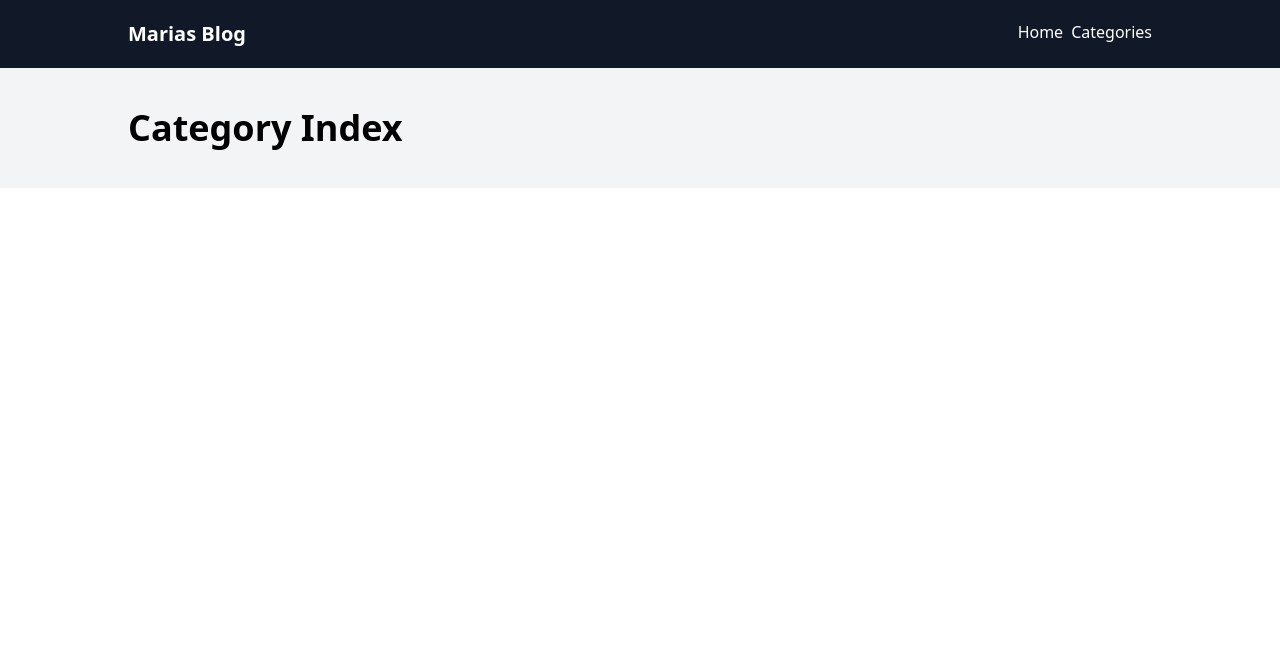
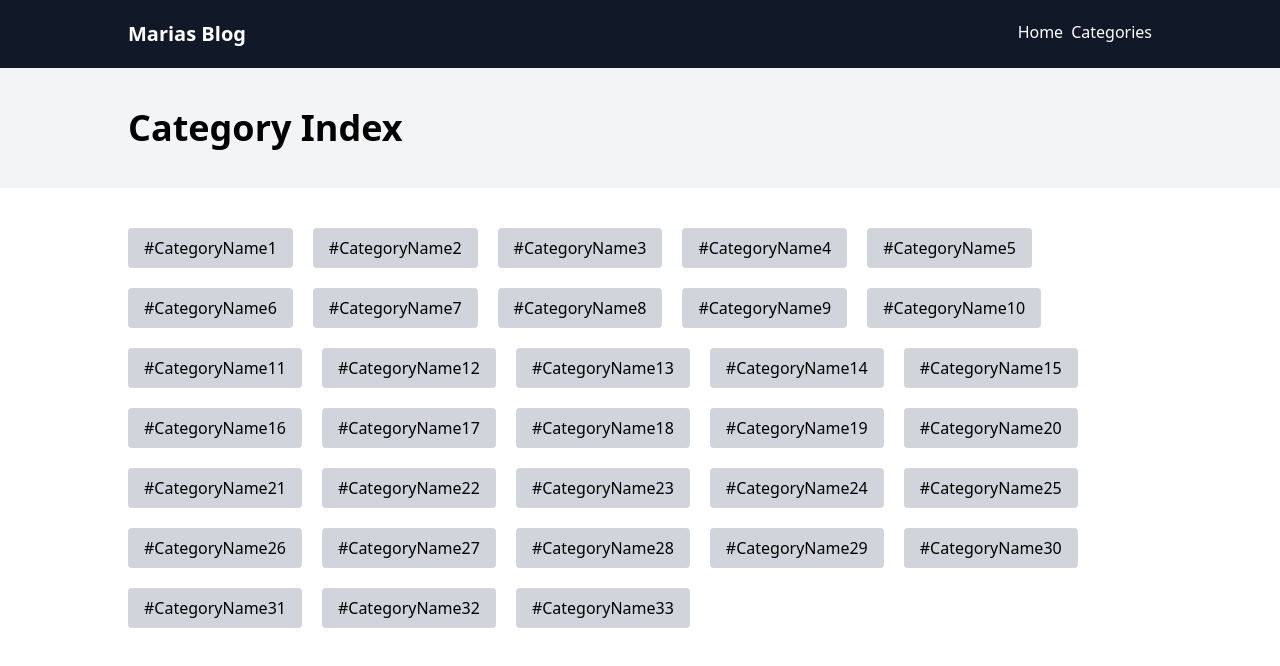
Before and after one commit to pretro/maria_blog, a Nuxt app: page /categories in a window 1280 px wide. Shown: the top 666 px of the page. Built offline with nearby package versions, Linux system fonts and the light colour scheme.

Commit message:
Created categories file

```diff
--- a/pages/[slug].vue
+++ b/pages/[slug].vue
@@ -1,13 +1,32 @@
 <template>
-    {{ params }}
+  <main>
+    <section class="header container py-12 sm:py-24">
+        <!--Post Title-->
+        <div class="post-title text-center mb-5">
+            <h1 class="text-3xl sm:text-5xl font-bold">
+                Journalistyrket har tagit mig till många platser i världen.
+            </h1>
+        </div>
+        <!--Post Meta-->
+        <div class="post-meta text-center mb-10">
+            <span class="mr-3">Written by Maria Hagström</span>
+            <span class="mr-3">Publicerad 2024-02-14</span>
+        </div>
+        <!--Post Image-->
+        <div class="w-full h-[250px] sm:h-[400px] relative shadow-xl rounded overflow-hidden mb-10">
+            <img src="/assets/img/maria.jpeg" alt="blog Thumb" class="absolute w-full h-full object-cover"/>
+        </div>
+        <!--Post Content-->
+        <div class="post-content">
+            Lorem ipsum dolor, sit amet consectetur adipisicing elit.
+            Itaque voluptas incidunt minima commodi! Doloremque quod
+            eos natus voluptas beatae totam?
+        </div>
+    </section>
+  </main>
 </template>
 
 <script lang="ts" setup>
-import { useRoute } from 'vue-router';
-
-    const {params} = useRoute();
+import { useRoute } from "vue-router";
+const { params } = useRoute();
 </script>
-
-<style scoped>
-
-</style>
--- a/pages/categories/index.vue
+++ b/pages/categories/index.vue
@@ -1,5 +1,16 @@
 <template>
     <PageHeader title="Category Index"/>
+    <section class="py-10 container">
+        <div class="flex flex-wrap gap-5">
+            <NuxtLink
+                v-for="i in 33"
+                :key="i"
+                to="/categories/1234"
+                class="block py-2 px-4 bg-gray-300 rounded hover:bg-gray-400"
+                >#CategoryName{{ i }}
+            </NuxtLink>
+        </div>
+    </section>
 </template>
 
 <script setup>
```
